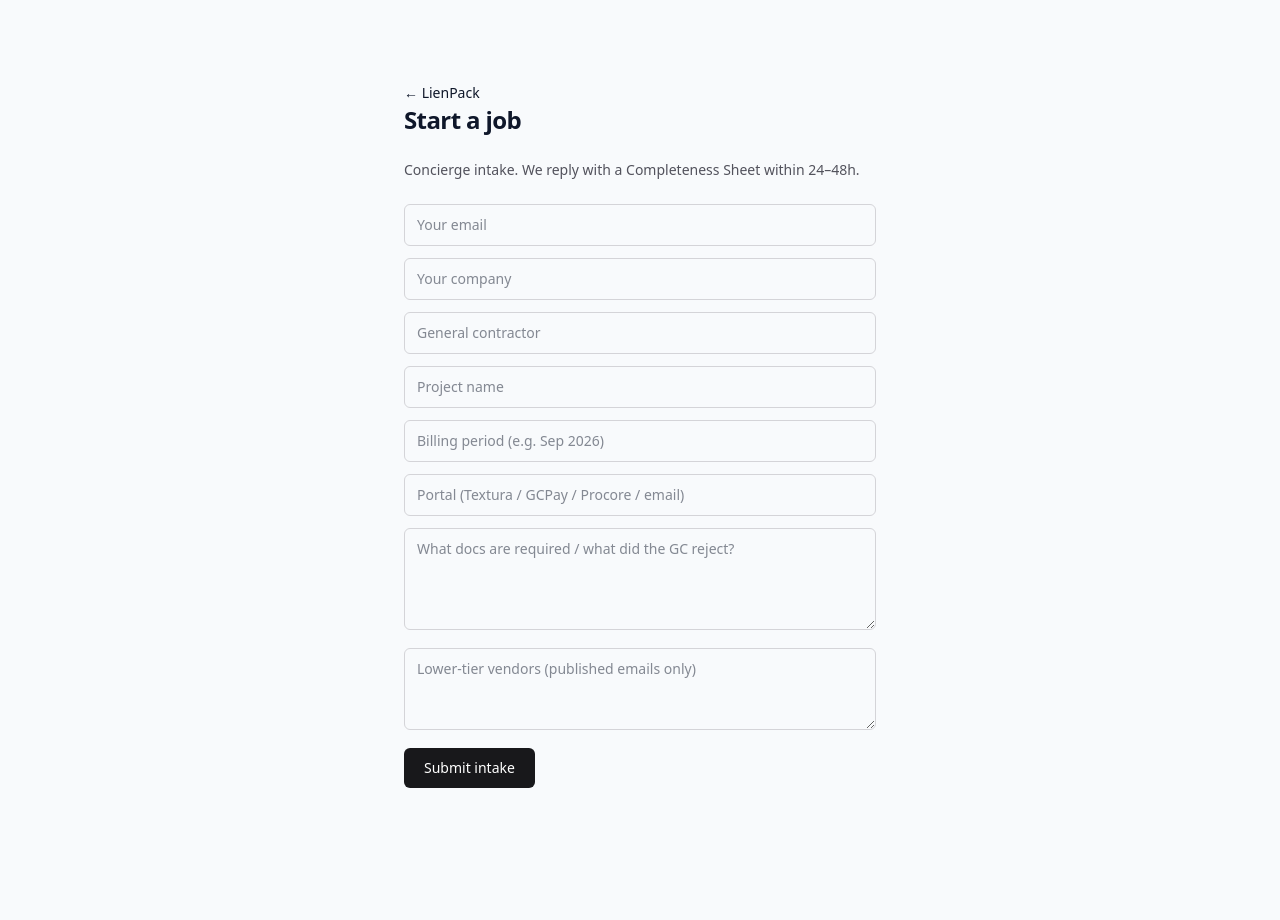
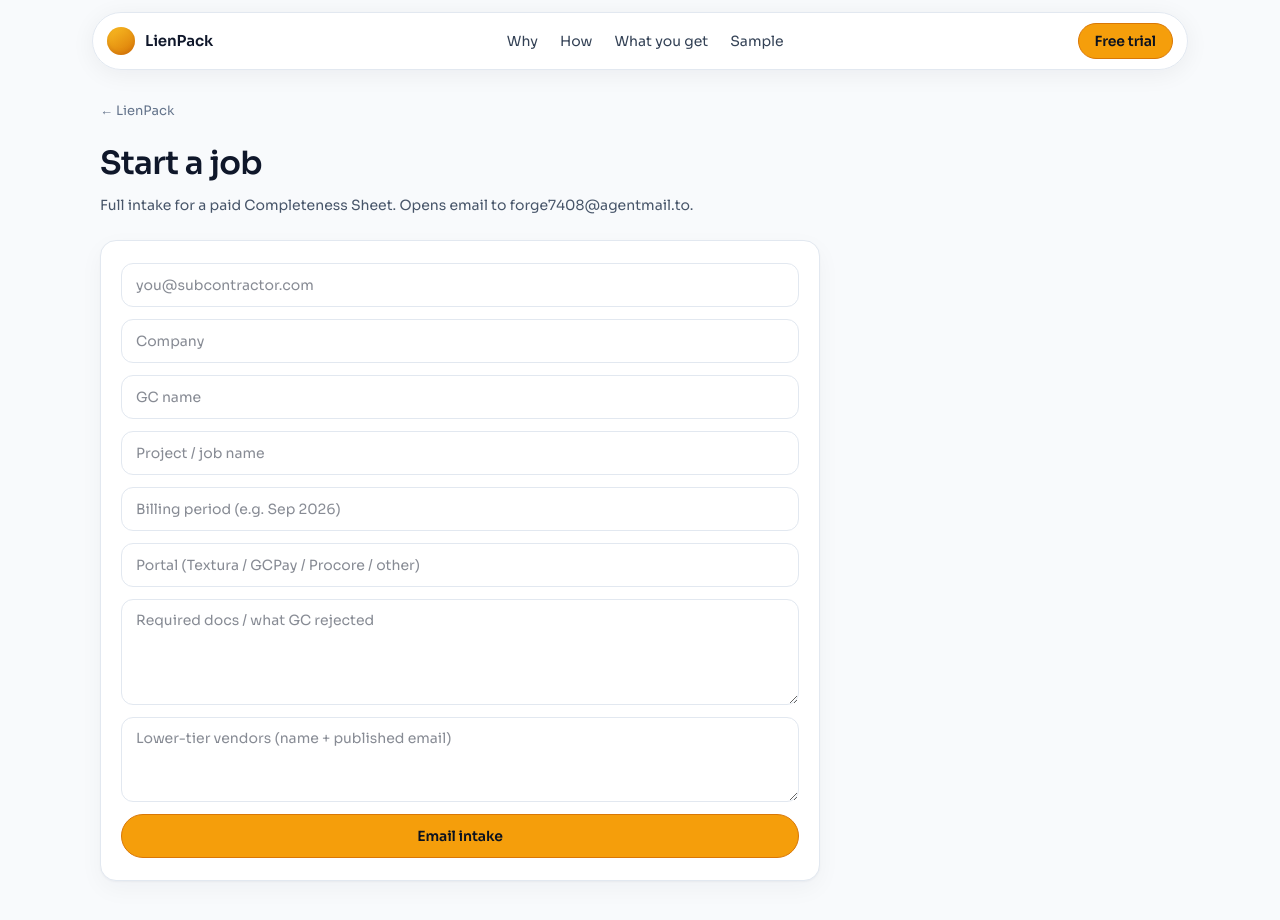
Before and after one commit to arults/forge-lienpack, a Next.js app: page /start in a window 1280 px wide. Shown: the top 920 px of the page. Before the commit the page ends 868 px from the top, so only its background shows below. Built offline with nearby package versions, Linux system fonts and the light colour scheme.

Commit message:
Restyle LienPack: layout (Sora + pill nav) and restyled inner pages

```diff
--- a/app/layout.tsx
+++ b/app/layout.tsx
@@ -1,9 +1,13 @@
 import type { Metadata } from "next";
-import { Geist, Geist_Mono } from "next/font/google";
+import { Sora } from "next/font/google";
+import Link from "next/link";
 import "./globals.css";
 
-const geistSans = Geist({ variable: "--font-geist-sans", subsets: ["latin"] });
-const geistMono = Geist_Mono({ variable: "--font-geist-mono", subsets: ["latin"] });
+const sora = Sora({
+  variable: "--font-sora",
+  subsets: ["latin"],
+  weight: ["400", "500", "600", "700"],
+});
 
 export const metadata: Metadata = {
   title: "LienPack — One missing waiver. Another 30 days.",
@@ -14,8 +18,25 @@
 export default function RootLayout({ children }: { children: React.ReactNode }) {
   return (
     <html lang="en">
-      <body className={`${geistSans.variable} ${geistMono.variable} antialiased bg-white text-zinc-900`}>
-        <main className="mx-auto min-h-screen max-w-lg px-5 py-14 sm:py-20">{children}</main>
+      <body className={`${sora.variable} antialiased`}>
+        <div className="lp-nav">
+          <div className="lp-nav-inner">
+            <Link href="/" className="lp-logo">
+              <span className="lp-logo-mark" aria-hidden />
+              LienPack
+            </Link>
+            <nav className="lp-nav-links" aria-label="Primary">
+              <a href="/#why">Why</a>
+              <a href="/#how">How</a>
+              <a href="/#deliverables">What you get</a>
+              <Link href="/sheet">Sample</Link>
+            </nav>
+            <Link href="/trial" className="lp-btn lp-btn-primary" style={{ minHeight: 36, padding: "0 16px" }}>
+              Free trial
+            </Link>
+          </div>
+        </div>
+        {children}
       </body>
     </html>
   );
--- a/app/non-goals/page.tsx
+++ b/app/non-goals/page.tsx
@@ -2,12 +2,15 @@
 
 export default function NonGoals() {
   return (
-    <div className="space-y-6">
-      <Link href="/" className="text-sm text-zinc-500 underline-offset-2 hover:underline">
+    <div className="lp-shell">
+      <div className="lp-page">
+        <Link href="/" className="lp-back">
           ← LienPack
         </Link>
-      <h1 className="text-2xl font-semibold tracking-tight">What LienPack is not</h1>
-      <ul className="list-disc space-y-2 pl-5 text-zinc-700">
+        <h1 style={{ margin: "0 0 16px", fontSize: "clamp(1.5rem, 3vw, 2rem)", fontWeight: 600, letterSpacing: "-0.02em" }}>
+          What LienPack is not
+        </h1>
+        <ul className="lp-card" style={{ margin: 0, padding: "20px 20px 20px 36px", color: "var(--lp-slate-700)", lineHeight: 1.6 }}>
           <li>Not Textura, GCPay, or Procore Financials</li>
           <li>Not lien-rights legal advice</li>
           <li>Not payment processing or escrow</li>
@@ -15,5 +18,6 @@
           <li>Document chase + completeness checklist only</li>
         </ul>
       </div>
+    </div>
   );
 }
--- a/app/start/page.tsx
+++ b/app/start/page.tsx
@@ -32,57 +32,36 @@
   }
 
   return (
-    <div className="space-y-6">
-      <Link href="/" className="text-sm text-zinc-500 underline-offset-2 hover:underline">
+    <div className="lp-shell">
+      <div className="lp-page">
+        <Link href="/" className="lp-back">
           ← LienPack
         </Link>
-      <h1 className="text-2xl font-semibold tracking-tight">Start a job</h1>
-      <p className="text-sm text-zinc-600">
-        Concierge intake. We reply with a Completeness Sheet within 24–48h.
+        <h1 style={{ margin: "0 0 8px", fontSize: "clamp(1.5rem, 3vw, 2rem)", fontWeight: 600, letterSpacing: "-0.02em" }}>
+          Start a job
+        </h1>
+        <p style={{ margin: "0 0 24px", color: "var(--lp-text-muted)", fontSize: 14, lineHeight: 1.55 }}>
+          Full intake for a paid Completeness Sheet. Opens email to forge7408@agentmail.to.
         </p>
-      <form onSubmit={onSubmit} className="space-y-3">
-        {(
-          [
-            ["email", "email", "Your email", true],
-            ["company", "text", "Your company", true],
-            ["gc", "text", "General contractor", true],
-            ["project", "text", "Project name", true],
-            ["period", "text", "Billing period (e.g. Sep 2026)", true],
-            ["portal", "text", "Portal (Textura / GCPay / Procore / email)", false],
-          ] as const
-        ).map(([name, type, ph, req]) => (
-          <input
-            key={name}
-            name={name}
-            type={type}
-            required={req}
-            placeholder={ph}
-            className="w-full rounded-md border border-zinc-300 px-3 py-2.5 text-sm outline-none focus:border-zinc-900"
-          />
-        ))}
-        <textarea
-          name="missing"
-          required
-          rows={4}
-          placeholder="What docs are required / what did the GC reject?"
-          className="w-full rounded-md border border-zinc-300 px-3 py-2.5 text-sm outline-none focus:border-zinc-900"
-        />
-        <textarea
-          name="vendors"
-          rows={3}
-          placeholder="Lower-tier vendors (published emails only)"
-          className="w-full rounded-md border border-zinc-300 px-3 py-2.5 text-sm outline-none focus:border-zinc-900"
-        />
-        <button
-          type="submit"
-          className="rounded-md bg-zinc-900 px-5 py-2.5 text-sm font-medium text-white hover:bg-zinc-800"
-        >
-          Submit intake
+        <form onSubmit={onSubmit} className="lp-card" style={{ display: "flex", flexDirection: "column", gap: 12 }}>
+          <input name="email" type="email" required placeholder="you@subcontractor.com" className="lp-input" />
+          <input name="company" type="text" placeholder="Company" className="lp-input" />
+          <input name="gc" type="text" placeholder="GC name" className="lp-input" />
+          <input name="project" type="text" placeholder="Project / job name" className="lp-input" />
+          <input name="period" type="text" placeholder="Billing period (e.g. Sep 2026)" className="lp-input" />
+          <input name="portal" type="text" placeholder="Portal (Textura / GCPay / Procore / other)" className="lp-input" />
+          <textarea name="missing" rows={4} placeholder="Required docs / what GC rejected" className="lp-input" style={{ minHeight: 96 }} />
+          <textarea name="vendors" rows={3} placeholder="Lower-tier vendors (name + published email)" className="lp-input" style={{ minHeight: 80 }} />
+          <button type="submit" className="lp-btn lp-btn-primary">
+            Email intake
           </button>
         </form>
         {sent && (
-        <p className="text-sm text-zinc-600">Opening email to forge7408@agentmail.to…</p>
+          <p style={{ marginTop: 14, fontSize: 14, color: "var(--lp-text-muted)" }}>
+            Opening your email app…
+          </p>
         )}
+      </div>
     </div>
   );
 }
--- a/app/status/page.tsx
+++ b/app/status/page.tsx
@@ -8,25 +8,29 @@
 
 export default function StatusPage() {
   return (
-    <div className="space-y-6">
-      <Link href="/" className="text-sm text-zinc-500 underline-offset-2 hover:underline">
+    <div className="lp-shell">
+      <div className="lp-page">
+        <Link href="/" className="lp-back">
           ← LienPack
         </Link>
-      <h1 className="text-2xl font-semibold tracking-tight">Job status</h1>
-      <p className="text-sm text-zinc-600">
+        <h1 style={{ margin: "0 0 8px", fontSize: "clamp(1.5rem, 3vw, 2rem)", fontWeight: 600, letterSpacing: "-0.02em" }}>
+          Job status
+        </h1>
+        <p style={{ margin: "0 0 24px", color: "var(--lp-text-muted)", fontSize: 14, lineHeight: 1.55 }}>
           Human-powered. After you submit intake, we email you which step you are on.
           No fake live tracker.
         </p>
-      <ol className="space-y-3">
+        <ol style={{ listStyle: "none", padding: 0, margin: 0, display: "grid", gap: 12 }}>
           {STEPS.map((s, i) => (
-          <li key={s.id} className="rounded-lg border border-zinc-200 p-4">
-            <p className="text-sm font-medium text-zinc-900">
+            <li key={s.id} className="lp-card">
+              <p style={{ margin: 0, fontSize: 14, fontWeight: 600 }}>
                 {i + 1}. {s.label}
               </p>
-            <p className="mt-1 text-sm text-zinc-600">{s.blurb}</p>
+              <p style={{ margin: "6px 0 0", fontSize: 14, color: "var(--lp-text-muted)" }}>{s.blurb}</p>
             </li>
           ))}
         </ol>
       </div>
+    </div>
   );
 }
```
Lines whose indentation alone changed are shown as unchanged.
